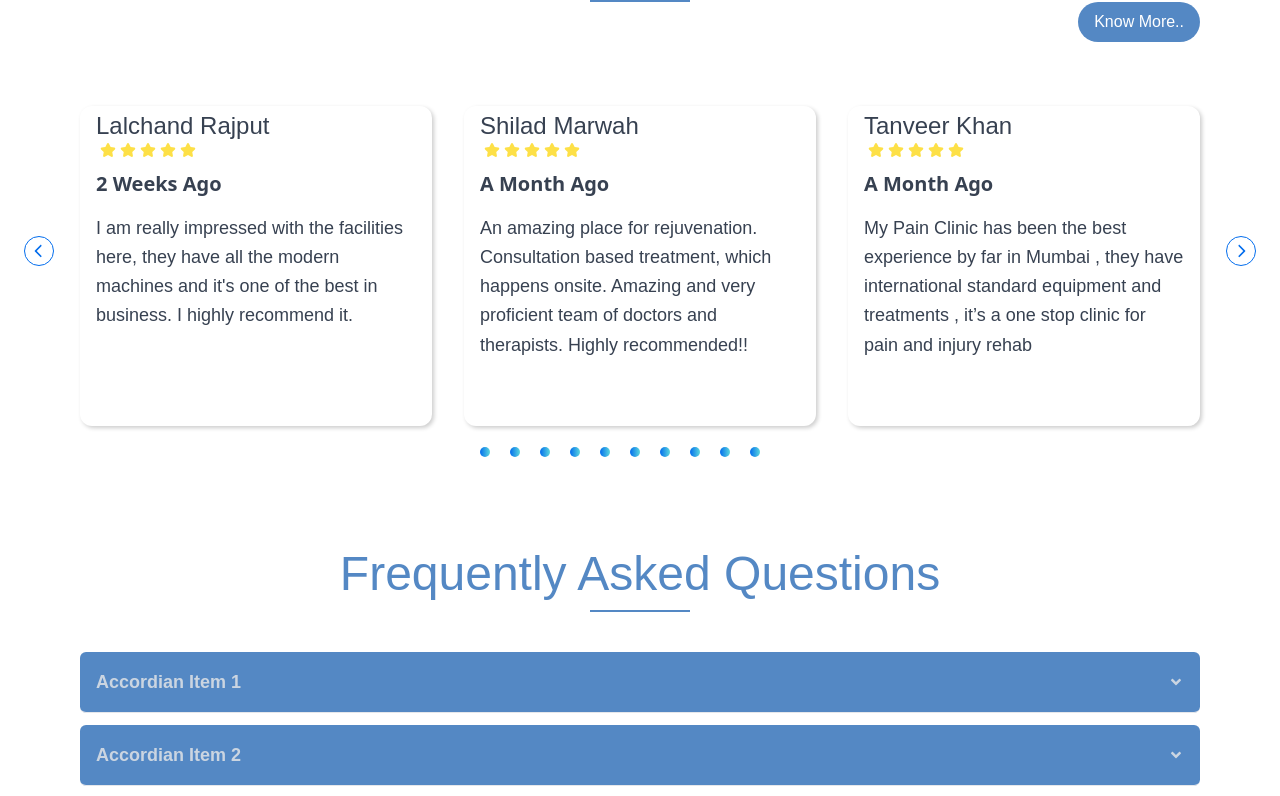
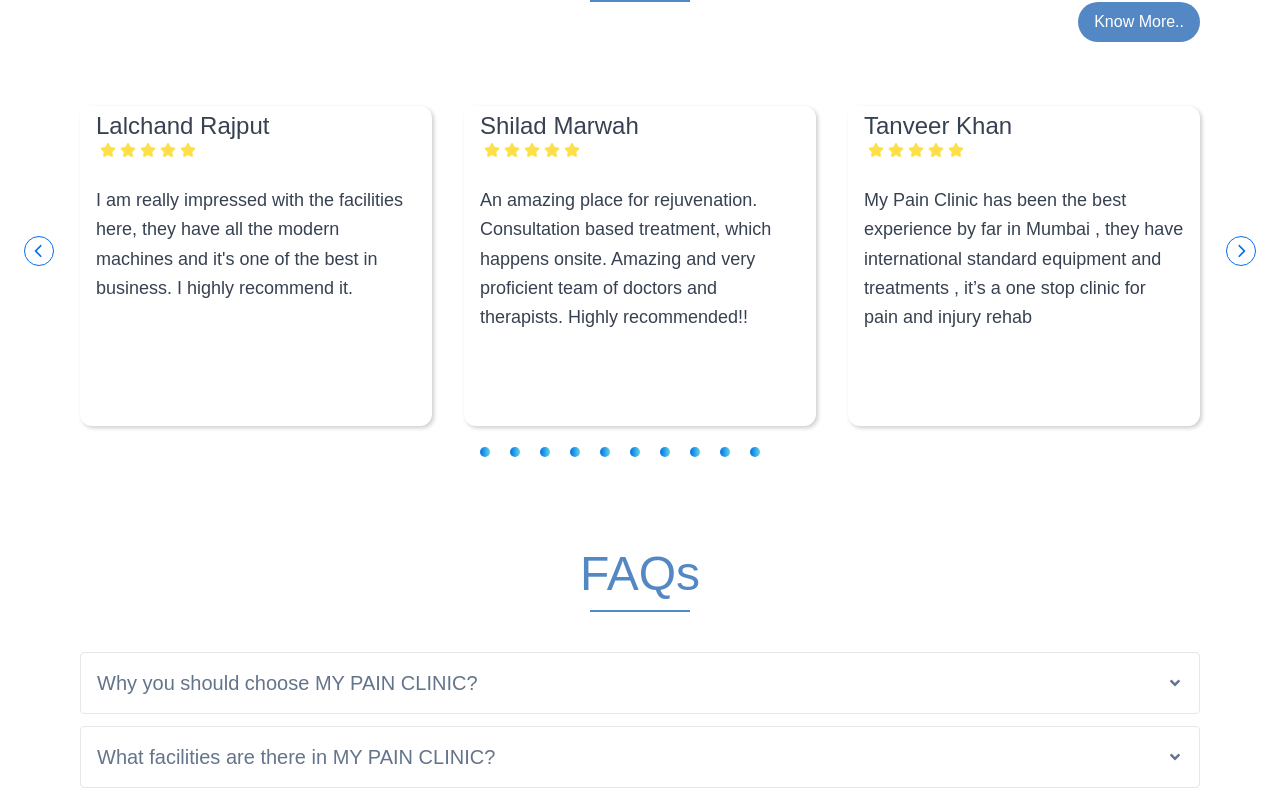
Before and after one commit to Hope-Ray/nextjs-mpc, a Next.js app: page /sublanding in a window 1280 px wide. Shown: the part 1987-2783 px from the top of the page. Built offline with nearby package versions, Linux system fonts and the light colour scheme.

Commit message:
FAQ Design

```diff
--- a/src/components/Accordian2/Accordian2.jsx
+++ b/src/components/Accordian2/Accordian2.jsx
@@ -1,14 +1,15 @@
-import { createContext, useContext, useRef, useEffect, useState } from "react"
+import { createContext, useContext, useRef, useEffect, useState } from "react";
 import { FaAngleDown } from "react-icons/fa";
+import { motion } from "framer-motion";
 
-const AccordianContext = createContext()
+const AccordianContext = createContext();
 
 export default function Accordian2({ children, value, onChange, ...props }) {
-  const [selected, setSelected] = useState(value)
+  const [selected, setSelected] = useState(value);
 
   useEffect(() => {
-    onChange?.(selected)
-  }, [selected])
+    onChange?.(selected);
+  }, [selected]);
 
   return (
     <ul {...props}>
@@ -16,36 +17,45 @@
         {children}
       </AccordianContext.Provider>
     </ul>
-  )
+  );
 }
 
 export function AccordianItem({ children, value, trigger, ...props }) {
-  const { selected, setSelected } = useContext(AccordianContext)
-  const open = selected === value
+  const { selected, setSelected } = useContext(AccordianContext);
+  const open = selected === value;
 
-  const ref = useRef(null)
+  const ref = useRef(null);
 
   return (
-    <li className="border-b bg-[#5488c4] rounded-md" {...props}>
+    <div className="relative overflow-hidden group" onClick={() => setSelected(open ? null : value)}>
+      <div className={`rounded absolute inset-0 bg-gradient-to-r from-brandColor to-brandColor  z-0 ${ open ? "translate-x-[0%] border-[1px]" : "translate-x-[100%]"} transition-transform duration-300`}/>
+        <li
+          className={`${
+            open ? "" : ""
+          } border-[1px] rounded relative z-10`}
+          {...props}
+        >
           <header
             role="button"
-        onClick={() => setSelected(open ? null : value)}
-          className={`flex justify-between items-center p-4 font-bold text-lg  ${open ? "text-white" : "text-slate-300"}`}
+            className={`flex justify-between items-center p-4 text-xl font-medium z-10 ${
+              open ? "text-slate-50" : "text-slate-500"
+            }`}
           >
             {trigger}
             <FaAngleDown
               size={16}
-          className={`transition-transform ${open ? "rotate-180" : ""}`}
+              className={`transition-transform z-10 ${open ? "rotate-180" : ""}`}
             />
           </header>
           <div
-        className="overflow-y-hidden transition-all duration-500"
+            className="overflow-y-hidden transition-all duration-500 z-10"
             style={{ height: open ? ref.current?.offsetHeight || 0 : 0 }}
           >
-        <div className="pt-2 p-4" ref={ref}>
+            <div className="pt-2 p-4 text-slate-50 z-10" ref={ref}>
               {children}
             </div>
           </div>
         </li>
-  )
+    </div>
+  );
 }
--- a/src/components/SubLanding/FAQ/FAQ.jsx
+++ b/src/components/SubLanding/FAQ/FAQ.jsx
@@ -20,18 +20,18 @@
     <div className="py-[2rem]">
       <motion.div {...yAxisAnimation} className="pt-[1rem]">
         <h2 className=" text-brandColor text-[48px] font-medium text-center ">
-          Frequently Asked Questions
+          FAQs
         </h2>
         <div className=" w-[100px] h-[2px] mx-auto border-gradient"></div>
       </motion.div>
       <div className="max-w-full mx-auto mt-10 px-[5rem]">
         {/* <div className="p-4 bg-white rounded-lg">
           <Accordion
-            title="Why you should choose MPC?"
+            title="Why you should choose MY PAIN CLINIC?"
             answer="Lorem ipsum dolor sit amet, consectetur adipiscing elit, sed do eiusmod tempor incididunt ut labore et dolore magna aliqua. Ut enim ad minim veniam, quis nostrud exercitation ullamco laboris nisi ut aliquip ex ea commodo consequat. Duis aute irure dolor in reprehenderit in voluptate velit esse cillum dolore eu fugiat nulla pariatur. Excepteur sint occaecat cupidatat non proident, sunt in culpa qui officia deserunt mollit anim id est laborum."
           />
           <Accordion
-            title="Why you should choose MPC?"
+            title="Why you should choose MY PAIN CLINIC?"
             answer="Lorem ipsum dolor sit amet, consectetur adipiscing elit, sed do eiusmod tempor incididunt ut labore et dolore magna aliqua. Ut enim ad minim veniam, quis nostrud exercitation ullamco laboris nisi ut aliquip ex ea commodo consequat. Duis aute irure dolor in reprehenderit in voluptate velit esse cillum dolore eu fugiat nulla pariatur. Excepteur sint occaecat cupidatat non proident, sunt in culpa qui officia deserunt mollit anim id est laborum."
           />
           <Accordion
@@ -39,19 +39,22 @@
             answer="Lorem ipsum dolor sit amet, consectetur adipiscing elit, sed do eiusmod tempor incididunt ut labore et dolore magna aliqua. Ut enim ad minim veniam, quis nostrud exercitation ullamco laboris nisi ut aliquip ex ea commodo consequat. Duis aute irure dolor in reprehenderit in voluptate velit esse cillum dolore eu fugiat nulla pariatur. Excepteur sint occaecat cupidatat non proident, sunt in culpa qui officia deserunt mollit anim id est laborum."
           />
           <Accordion
-            title="MPC??"
+            title="MY PAIN CLINIC??"
             answer="Lorem ipsum dolor sit amet, consectetur adipiscing elit, sed do eiusmod tempor incididunt ut labore et dolore magna aliqua. Ut enim ad minim veniam, quis nostrud exercitation ullamco laboris nisi ut aliquip ex ea commodo consequat. Duis aute irure dolor in reprehenderit in voluptate velit esse cillum dolore eu fugiat nulla pariatur. Excepteur sint occaecat cupidatat non proident, sunt in culpa qui officia deserunt mollit anim id est laborum."
           />
         </div> */}
 
         <Accordian2 className="flex flex-col gap-3">
-          <AccordianItem value='1'  trigger="Accordian Item 1">
+          <AccordianItem value='1'  trigger="Why you should choose MY PAIN CLINIC?">
             Lorem ipsum dolor sit amet consectetur, adipisicing elit. Aliquam facilis placeat ex enim suscipit beatae voluptas quo consequatur reiciendis. Quis neque consectetur ducimus sit tempore qui quos sed. Consequuntur culpa mollitia voluptate, commodi est explicabo cum rerum placeat eveniet ullam incidunt possimus beatae necessitatibus neque reprehenderit, laboriosam dicta voluptatem maxime!
           </AccordianItem>
-          <AccordianItem value='2'  trigger="Accordian Item 2">
+          <AccordianItem value='2'  trigger="What facilities are there in MY PAIN CLINIC?">
             Lorem ipsum dolor sit amet consectetur, adipisicing elit. Aliquam facilis placeat ex enim suscipit beatae voluptas quo consequatur reiciendis. Quis neque consectetur ducimus sit tempore qui quos sed. Consequuntur culpa mollitia voluptate, commodi est explicabo cum rerum placeat eveniet ullam incidunt possimus beatae necessitatibus neque reprehenderit, laboriosam dicta voluptatem maxime!
           </AccordianItem>
-          <AccordianItem value='3'  trigger="Accordian Item 3">
+          <AccordianItem value='3'  trigger="What are the policies for MY PAIN CLINIC?">
+            Lorem ipsum dolor sit amet consectetur, adipisicing elit. Aliquam facilis placeat ex enim suscipit beatae voluptas quo consequatur reiciendis. Quis neque consectetur ducimus sit tempore qui quos sed. Consequuntur culpa mollitia voluptate, commodi est explicabo cum rerum placeat eveniet ullam incidunt possimus beatae necessitatibus neque reprehenderit, laboriosam dicta voluptatem maxime!
+          </AccordianItem>
+          <AccordianItem value='4'  trigger="What are the policies for MY PAIN CLINIC?">
             Lorem ipsum dolor sit amet consectetur, adipisicing elit. Aliquam facilis placeat ex enim suscipit beatae voluptas quo consequatur reiciendis. Quis neque consectetur ducimus sit tempore qui quos sed. Consequuntur culpa mollitia voluptate, commodi est explicabo cum rerum placeat eveniet ullam incidunt possimus beatae necessitatibus neque reprehenderit, laboriosam dicta voluptatem maxime!
           </AccordianItem>
         </Accordian2>
--- a/src/components/SubLanding/Infographics.jsx
+++ b/src/components/SubLanding/Infographics.jsx
@@ -41,7 +41,7 @@
             Icon={FaHands}
           />
           <Card
-            title="Revolutionary Sports Injuries Rehabilation"
+            title="Revolutionary Rehabilitation"
             subtitle=""
             href="#"
             Icon={FaRunning}
--- a/src/components/SubLanding/SubTestimonials.jsx
+++ b/src/components/SubLanding/SubTestimonials.jsx
@@ -6,7 +6,7 @@
 const team = [
   {
     id: 1,
-    paragraph1: "A Week Ago",
+    paragraph1: "",
     para2:
       "I recently visited here for a cryotherapy session, and I had a fantastic experience. The staff was incredibly friendly and helpful from the moment I walked in. They provided me with all the necessary information about the therapy and patiently answered all my questions.",
     name: "Jeshang Patil",
@@ -14,7 +14,7 @@
   },
   {
     id: 2,
-    paragraph1: "2 Weeks Ago",
+    paragraph1: "",
     para2:
       "Excellent facilities for all sports rehab as well all pain managment …..well trained Doctors and a very friendly atmosphere. Loved the vibes at MPC.",
     name: "Max Merchant",
@@ -22,7 +22,7 @@
   },
   {
     id: 3,
-    paragraph1: "2 Weeks Ago",
+    paragraph1: "",
     para2:
       "I am really impressed with the facilities here, they have all the modern machines and it's one of the best in business. I highly recommend it.",
     name: "Lalchand Rajput",
@@ -30,7 +30,7 @@
   },
   {
     id: 4,
-    paragraph1: "A Month Ago",
+    paragraph1: "",
     para2:
       "An amazing place for rejuvenation. Consultation based treatment, which happens onsite. Amazing and very proficient team of doctors and therapists. Highly recommended!!",
     name: "Shilad Marwah",
@@ -38,7 +38,7 @@
   },
   {
     id: 5,
-    paragraph1: "A Month Ago",
+    paragraph1: "",
     para2:
       "My Pain Clinic has been the best experience by far in Mumbai , they have international standard equipment and treatments , it’s a one stop clinic for pain and injury rehab",
     name: "Tanveer Khan",
@@ -46,7 +46,7 @@
   },
   {
     id: 6,
-    paragraph1: "A Month Ago",
+    paragraph1: "",
     para2:
       "As someone on a tight budget, I was relieved to find this clinic. Not only are their treatments effective, but they're also surprisingly affordable. It's a huge weight off my shoulders.",
     name: "Nirav Mehta",
@@ -54,7 +54,7 @@
   },
   {
     id: 7,
-    paragraph1: "A Month Ago",
+    paragraph1: "",
     para2:
       "I have tried other clinics in the past, but I always felt like I was paying too much for too little. That's not the case here. The prices are reasonable, and the results are impressive. Thank you My Pain Clinic Bandra west",
     name: "Vrushali Patil",
@@ -62,7 +62,7 @@
   },
   {
     id: 8,
-    paragraph1: "A Month Ago",
+    paragraph1: "",
     para2:
       "I've been struggling with shoulder pain for ages, but My Pain Clinic turned things around for me. The treatment they offered was a game-changer, and the staff was incredibly supportive. I can finally move freely without that constant ache.",
     name: "Verushka Deepak Ramnani",
@@ -70,14 +70,14 @@
   },
   {
     id: 9,
-    paragraph1: "2 Month Ago",
+    paragraph1: "",
     para2: "Love cryo and HBOT making me feel energetic more friendly",
     name: "Smitesh Bandekar",
     rating: 5,
   },
   {
     id: 10,
-    paragraph1: "2 Month Ago",
+    paragraph1: "",
     para2: "Great facility with good knowledgable doctors.",
     name: "Divyam Batra",
     rating: 5,
--- a/src/components/SubLanding/SubWelcome.jsx
+++ b/src/components/SubLanding/SubWelcome.jsx
@@ -8,7 +8,7 @@
         <div className="hero-content flex justify-center items-center">
           <div className="h-96 w-96 flex flex-col p-4 gap-8">
             <h3 className="md:text-3xl font-bold text-brandColor text-justify">
-              YOUR JOURNEY TO PAIN-FREE, VIBRANT LIFE BEGINS HERE
+              YOUR JOURNEY TO PAIN-FREE, CUSTOMIZED, NONINVASIVE, DRUG-FREE TREATMENTS
             </h3>
             <p className="w-5/6 text-white text-justify">
               We’re happy to answer any questions you may have and help your
--- a/src/components/SubLanding/WhyMpc.jsx
+++ b/src/components/SubLanding/WhyMpc.jsx
@@ -31,7 +31,7 @@
     <div>
       <motion.div {...yAxisAnimation} className="pb-[1rem]">
         <h2 className=" text-brandColor text-[48px] text-center pb-[3rem]">
-          Why MPC
+          WHY MY PAIN CLINIC
         </h2>
         <div className=" w-[100px] h-[2px] mx-auto border-gradient  "></div>
       </motion.div>
```
Lines whose indentation alone changed are shown as unchanged.
